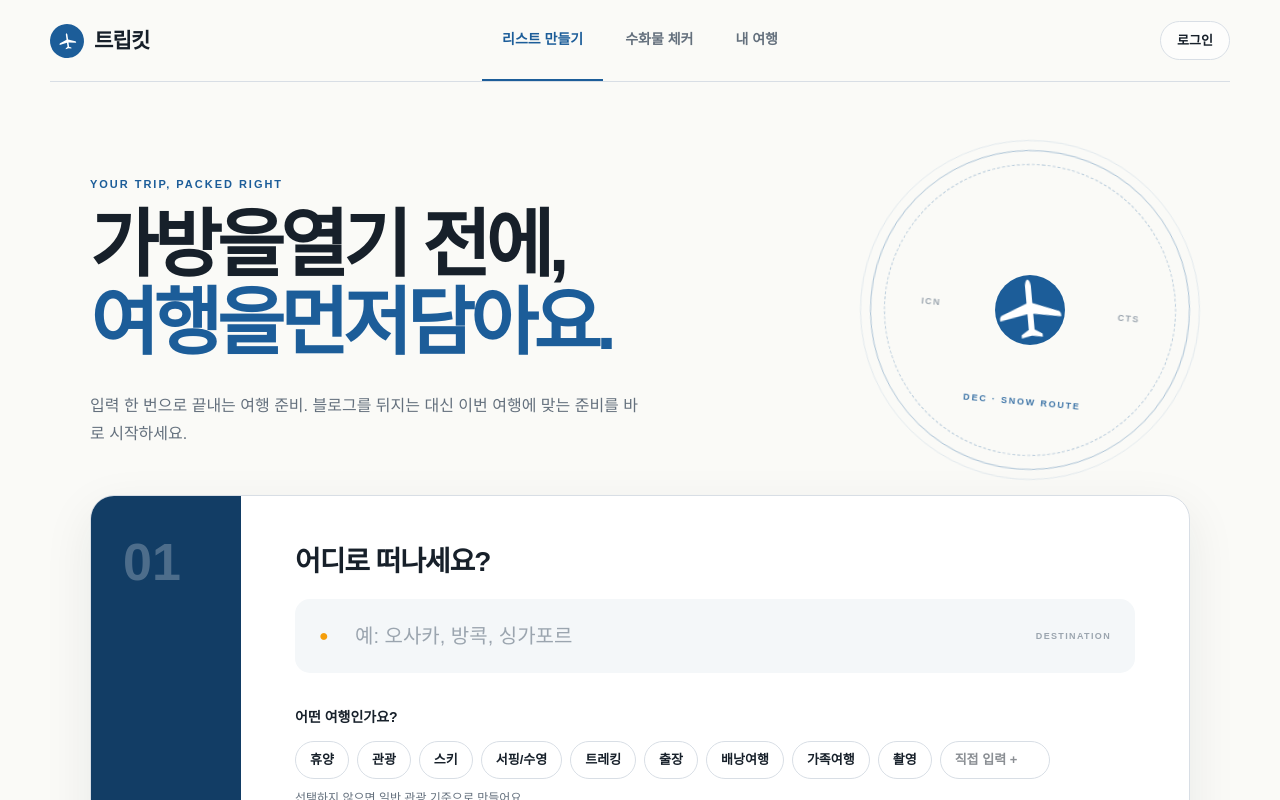
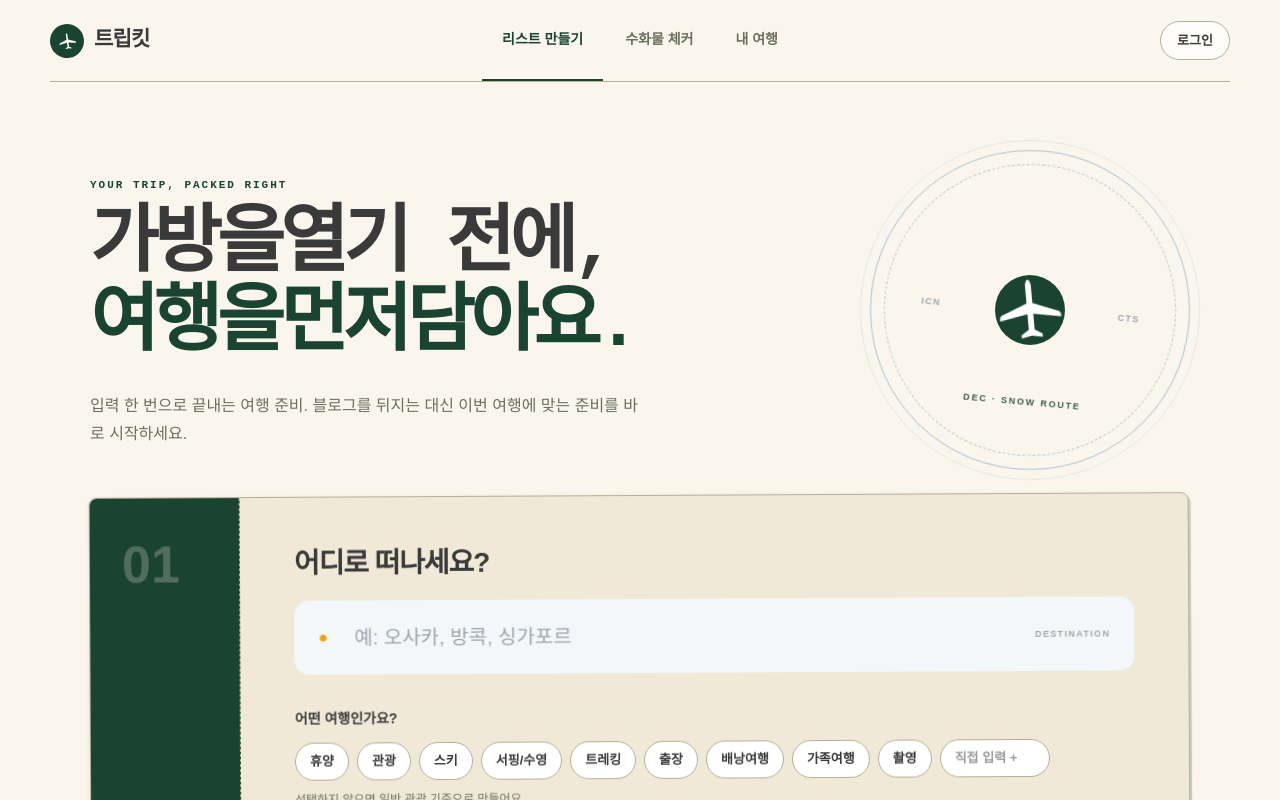
Before and after one commit to yh5870/Trapkit, a Next.js app: page / in a window 1280 px wide. Shown: the top 800 px of the page. Built offline with nearby package versions, Linux system fonts and the light colour scheme.

Commit message:
feat: 티켓 스텁 스타일로 UI 리디자인

```diff
--- a/app/globals.css
+++ b/app/globals.css
@@ -1,42 +1,46 @@
 @import "tailwindcss";
+@import url('https://fonts.googleapis.com/css2?family=Special+Elite&family=Courier+Prime:wght@400;700&family=JetBrains+Mono:wght@400;500;700&display=swap');
 
 @theme {
-  --color-trip: #1c5d99;
+  --color-trip: #1B4332;
   --color-amber: #f59e0b;
-  --color-ink: #17202a;
-  --color-line: #d8dee5;
-  --color-paper: #fafaf7;
+  --color-ink: #3A3A3A;
+  --color-line: #B8AE96;
+  --color-paper: #FAF6EE;
+  --color-card: #F0E9D8;
+  --color-stamp-red: #C1121F;
   --color-primary-navy: #1B3A5C;
   --color-accent-amber: #F4A340;
   --color-accent-amber-dark: #E8904A;
   --color-accent-blue: #4A90D9;
   --color-success-green: #34A868;
   --color-warning-coral: #E8604C;
-  --color-bg-cream: #FAF8F3;
-  --color-bg-soft-blue: #EEF2F6;
+  --color-bg-cream: #FAF6EE;
+  --color-bg-soft-blue: #E8E8E0;
 }
 
 :root {
-  --trip: #1c5d99;
-  --trip-deep: #123d65;
+  --trip: #1B4332;
+  --trip-deep: #143D27;
   --amber: #f59e0b;
-  --ink: #17202a;
-  --muted: #64707d;
-  --line: #d8dee5;
-  --paper: #fafaf7;
+  --ink: #3A3A3A;
+  --muted: #6B705C;
+  --line: #B8AE96;
+  --paper: #FAF6EE;
+  --card-bg: #F0E9D8;
   --white: #fff;
-  --sky: #e8f2f8;
-  --green: #16a34a;
-  --red: #dc2626;
-  --shadow: 0 16px 50px rgba(23, 32, 42, .08);
+  --sky: #E8E8E0;
+  --green: #1B4332;
+  --red: #C1121F;
+  --shadow: 0 4px 12px rgba(27, 67, 50, .15);
   --primary-navy: #1B3A5C;
   --accent-amber: #F4A340;
   --accent-amber-dark: #E8904A;
   --accent-blue: #4A90D9;
   --success-green: #34A868;
   --warning-coral: #E8604C;
-  --bg-cream: #FAF8F3;
-  --bg-soft-blue: #EEF2F6;
+  --bg-cream: #FAF6EE;
+  --bg-soft-blue: #E8E8E0;
 }
 
 * { box-sizing: border-box; }
@@ -45,6 +49,17 @@ body { margin: 0; background: var(--paper); color: var(--ink); font-family: "Pre
 button, input, select, textarea { font: inherit; }
 button { color: inherit; }
 button, a { -webkit-tap-highlight-color: transparent; }
+
+/* Typography */
+h1, h2, .brand, .card-index span {
+  font-family: "Special Elite", "Courier Prime", monospace;
+}
+.field-label, .item-copy, p {
+  font-family: "Pretendard Variable", Pretendard, sans-serif;
+}
+.airport-code, .progress-copy strong, .journey-progress b, .eyebrow {
+  font-family: "JetBrains Mono", "IBM Plex Mono", monospace;
+}
 button:focus-visible, input:focus-visible, select:focus-visible, textarea:focus-visible, summary:focus-visible, a:focus-visible { outline: 3px solid rgba(28, 93, 153, .28); outline-offset: 3px; }
 
 .site-header { width: min(1180px, calc(100% - 40px)); height: 82px; margin: 0 auto; display: grid; grid-template-columns: 1fr auto 1fr; align-items: center; border-bottom: 1px solid var(--line); position: relative; z-index: 20; }
@@ -82,8 +97,8 @@ h1, h2, p { overflow-wrap: break-word; }
 .route-stamp span { z-index: 1; animation: airportPulse 3.5s ease-in-out infinite; }
 .route-stamp span:last-of-type { animation-delay: 0.7s; }
 .route-stamp small { position: absolute; bottom: 62px; font-size: 9px; letter-spacing: .2em; animation: labelPulse 4s ease-in-out infinite; }
-.planner-card { margin: 25px 0 76px; background: white; border: 1px solid var(--line); border-radius: 24px; display: grid; grid-template-columns: 150px 1fr; box-shadow: var(--shadow); overflow: hidden; }
-.card-index { background: var(--trip-deep); color: white; padding: 40px 32px; display: flex; flex-direction: column; justify-content: space-between; }
+.planner-card { margin: 25px 0 76px; background: var(--card-bg); border: 1px solid var(--line); border-radius: 8px; display: grid; grid-template-columns: 150px 1fr; box-shadow: 2px 3px 0 rgba(27, 67, 50, .2), 0 1px 4px rgba(27, 67, 50, .1); overflow: hidden; transform: rotate(-0.3deg); }
+.card-index { background: var(--trip); color: var(--card-bg); padding: 40px 32px; display: flex; flex-direction: column; justify-content: space-between; border-right: 1px dashed var(--line); }
 .card-index span { font: 800 52px/1 Arial, sans-serif; opacity: .25; }
 .card-index p { margin: 0; writing-mode: vertical-rl; transform: rotate(0deg); font-size: 12px; font-weight: 800; letter-spacing: .2em; align-self: flex-start; }
 .planner-body { padding: 45px 54px 50px; }
@@ -104,7 +119,7 @@ h1, h2, p { overflow-wrap: break-word; }
 .chips button.selected { color: white; border-color: var(--accent-blue); background: var(--accent-blue); transition: background-color 0.2s ease, border-color 0.2s ease, color 0.2s ease; }
 .chips input { width: 110px; outline: 0; cursor: text; }
 .helper { margin: 10px 0 0; color: var(--muted); font-size: 12px; }
-.optional-toggle { width: 100%; border: 0; border-top: 1px dashed var(--line); border-bottom: 1px dashed var(--line); background: none; padding: 18px 0; text-align: left; font-size: 14px; font-weight: 750; cursor: pointer; }
+.optional-toggle { width: 100%; border: 0; border-top: 2px dashed var(--line); border-bottom: 2px dashed var(--line); border-image: repeating-linear-gradient(90deg, var(--line) 0, var(--line) 8px, transparent 8px, transparent 12px) 1; background: none; padding: 18px 0; text-align: left; font-size: 14px; font-weight: 750; cursor: pointer; }
 .optional-toggle > span { display: inline-grid; place-items: center; width: 22px; height: 22px; margin-right: 7px; border: 1px solid var(--line); border-radius: 50%; color: var(--trip); }
 .optional-toggle small { color: var(--muted); font-weight: 500; }
 .optional-grid { display: grid; grid-template-columns: repeat(3, 1fr); gap: 12px; padding: 20px 0 8px; }
@@ -137,11 +152,11 @@ h1, h2, p { overflow-wrap: break-word; }
 .trip-title-row input { width: min(600px, 100%); border: 0; border-bottom: 2px solid var(--trip); background: transparent; outline: 0; }
 .trip-title-row p { margin: 11px 0 0; color: var(--muted); }
 .progress-copy { text-align: right; flex-shrink: 0; }
-.progress-copy strong { display: block; color: var(--trip); font: 850 34px/1 Arial, sans-serif; }
-.progress-copy strong span { color: var(--muted); font-size: 17px; }
-.progress-copy small { color: var(--muted); font-size: 11px; }
-.progress-track { height: 5px; margin-top: 25px; background: var(--line); overflow: hidden; border-radius: 999px; }
-.progress-track span { display: block; height: 100%; background: var(--trip); border-radius: inherit; transition: width .25s ease, background-color 0.3s ease; }
+.progress-copy strong { display: block; color: var(--ink); font: 900 42px/1 "JetBrains Mono", monospace; letter-spacing: -0.02em; }
+.progress-copy strong span { color: var(--trip); font-size: 32px; }
+.progress-copy small { color: var(--muted); font-size: 12px; font-family: "JetBrains Mono", monospace; letter-spacing: 0.05em; }
+.progress-track { height: 8px; margin-top: 25px; background: rgba(184, 174, 150, 0.3); overflow: hidden; border-radius: 4px; }
+.progress-track span { display: block; height: 100%; background: var(--trip); background-image: repeating-linear-gradient(90deg, var(--trip) 0, var(--trip) 4px, rgba(27, 67, 50, 0.8) 4px, rgba(27, 67, 50, 0.8) 6px); border-radius: inherit; transition: width .25s ease, background-color 0.3s ease; }
 .progress-track.high-progress span { background: var(--success-green); }
 .tabs { display: flex; border-bottom: 1px solid var(--line); gap: 10px; margin-bottom: 32px; }
 .tabs button { position: relative; border: 0; border-bottom: 3px solid transparent; background: none; color: var(--muted); padding: 15px 21px; font-size: 14px; font-weight: 800; cursor: pointer; transition: background-color 0.2s ease, border-color 0.2s ease, color 0.2s ease; }
@@ -149,24 +164,24 @@ h1, h2, p { overflow-wrap: break-word; }
 .tabs button.active { color: var(--accent-blue); border-bottom-color: var(--accent-blue); }
 .tabs button span { margin-left: 7px; padding: 2px 7px; border-radius: 99px; background: var(--bg-soft-blue); font-size: 10px; }
 .trip-layout { display: grid; grid-template-columns: minmax(0, 1fr) 340px; gap: 30px; align-items: start; }
-.category { background: white; border: 1px solid var(--line); border-radius: 14px; margin-bottom: 11px; overflow: hidden; }
-.category summary { list-style: none; display: grid; grid-template-columns: 1fr auto 25px; align-items: center; gap: 12px; padding: 20px 22px; font-weight: 850; cursor: pointer; background: var(--bg-soft-blue); transition: background-color 0.2s ease; }
+.category { background: var(--card-bg); border: 1px solid var(--line); border-radius: 6px; margin-bottom: 11px; overflow: hidden; transform: rotate(0.2deg); box-shadow: 1px 2px 0 rgba(27, 67, 50, .15); }
+.category summary { list-style: none; display: grid; grid-template-columns: 1fr auto 25px; align-items: center; gap: 12px; padding: 20px 22px; font-weight: 850; cursor: pointer; background: rgba(27, 67, 50, .05); transition: background-color 0.2s ease; }
 .category summary:hover { background: #e8ecf0; }
 .category summary::-webkit-details-marker { display: none; }
 .category summary small { color: var(--trip); font-size: 12px; }
 .category summary i { font-style: normal; transition: transform .2s; }
 .category[open] summary i { transform: rotate(180deg); }
-.items { border-top: 1px solid var(--line); }
-.check-item { min-height: 69px; display: flex; align-items: center; gap: 13px; padding: 12px 18px; border-bottom: 1px solid #edf0f2; }
-.checkbox { width: 24px; height: 24px; flex: 0 0 auto; border: 1.5px solid #aab3bc; border-radius: 7px; background: white; color: white; font-size: 13px; font-weight: 900; cursor: pointer; transition: background-color 0.2s ease, border-color 0.2s ease; }
-.check-item.done .checkbox { border-color: var(--success-green); background: var(--success-green); }
+.items { border-top: 2px dashed var(--line); border-image: repeating-linear-gradient(90deg, var(--line) 0, var(--line) 6px, transparent 6px, transparent 10px) 1; }
+.check-item { min-height: 69px; display: flex; align-items: center; gap: 13px; padding: 12px 18px; border-bottom: 1px dashed rgba(184, 174, 150, 0.5); }
+.checkbox { width: 24px; height: 24px; flex: 0 0 auto; border: 2px solid var(--ink); border-radius: 50%; background: transparent; color: var(--ink); font-size: 16px; font-weight: 900; cursor: pointer; transition: background-color 0.2s ease, border-color 0.2s ease; }
+.check-item.done .checkbox { border-color: var(--trip); background: transparent; color: var(--trip); transform: rotate(-8deg); animation: stampIn 0.2s ease-out forwards; }
 .item-copy { min-width: 0; flex: 1; }
 .item-copy > div { display: flex; align-items: center; gap: 7px; flex-wrap: wrap; }
 .item-copy strong { font-size: 14px; }
 .item-copy > div span { color: var(--muted); font-size: 12px; }
 .item-copy em { padding: 2px 6px; border: 1px solid #9ab9ce; border-radius: 4px; color: var(--trip); font-size: 9px; font-style: normal; font-weight: 800; }
 .item-copy small { display: block; margin-top: 4px; color: var(--muted); font-size: 11px; }
-.check-item.done .item-copy { opacity: .45; text-decoration: line-through; }
+.check-item.done .item-copy { opacity: 0.7; text-decoration: none; text-decoration-thickness: 1px; text-decoration-style: wavy; text-decoration-color: var(--ink); }
 .baggage-badge { border: 0; border-radius: 6px; background: #ffe8e4; color: var(--warning-coral); padding: 6px 8px; font-size: 10px; font-weight: 800; cursor: pointer; white-space: nowrap; }
 .delete-item { width: 28px; height: 28px; border: 0; background: none; color: #a7afb7; font-size: 18px; cursor: pointer; opacity: 0; }
 .check-item:hover .delete-item, .delete-item:focus-visible { opacity: 1; }
@@ -224,14 +239,16 @@ h1, h2, p { overflow-wrap: break-word; }
 .checker-loading { height: 200px; display: grid; place-items: center; align-content: center; gap: 12px; }
 .checker-loading span { width: 30px; height: 30px; border: 3px solid var(--line); border-top-color: var(--trip); border-radius: 50%; animation: spin .7s linear infinite; }
 .checker-loading p { color: var(--muted); }
-.result-card { border: 1px solid var(--line); border-radius: 20px; background: white; overflow: hidden; box-shadow: var(--shadow); }
-.result-card > header { display: flex; justify-content: space-between; align-items: center; padding: 27px 30px; border-bottom: 1px dashed var(--line); }
+.result-card { border: 2px solid var(--line); border-radius: 6px; background: var(--card-bg); overflow: hidden; box-shadow: 2px 3px 0 rgba(27, 67, 50, .2); transform: rotate(0.3deg); position: relative; }
+.result-card > header { display: flex; justify-content: space-between; align-items: center; padding: 27px 30px; border-bottom: 3px dashed var(--line); border-image: repeating-linear-gradient(90deg, var(--line) 0, var(--line) 10px, transparent 10px, transparent 14px) 1; }
 .result-card h2 { margin: 0; font-size: 27px; letter-spacing: -.04em; }
 .source { padding: 7px 10px; border-radius: 5px; color: var(--trip); background: var(--sky); font-size: 10px; font-weight: 850; }
 .source.ai { color: #7c3aed; background: #f1eafe; }
 .verdict-grid { display: grid; grid-template-columns: 1fr 1fr; }
-.verdict { min-height: 230px; padding: 30px; border-right: 1px solid var(--line); }
+.verdict { min-height: 230px; padding: 30px; border-right: 2px dashed var(--line); border-image: repeating-linear-gradient(180deg, var(--line) 0, var(--line) 8px, transparent 8px, transparent 12px) 1; position: relative; }
 .verdict:last-child { border-right: 0; }
+.verdict.allowed::after { content: "가능"; position: absolute; top: 50%; left: 50%; transform: translate(-50%, -50%) rotate(-15deg); font-family: "Special Elite", monospace; font-size: 72px; font-weight: 900; color: var(--trip); opacity: 0.15; pointer-events: none; border: 4px solid var(--trip); padding: 8px 16px; border-radius: 8px; }
+.verdict.forbidden::after { content: "불가"; position: absolute; top: 50%; left: 50%; transform: translate(-50%, -50%) rotate(-15deg); font-family: "Special Elite", monospace; font-size: 72px; font-weight: 900; color: var(--red); opacity: 0.15; pointer-events: none; border: 4px solid var(--red); padding: 8px 16px; border-radius: 8px; }
 .verdict > span { color: var(--muted); font-size: 12px; font-weight: 800; }
 .verdict strong { display: block; margin: 27px 0 13px; font-size: 24px; }
 .verdict p { margin: 0; color: #49545f; font-size: 13px; line-height: 1.65; }
@@ -260,16 +277,16 @@ h1, h2, p { overflow-wrap: break-word; }
 .list-head { display: flex; align-items: end; justify-content: space-between; margin-bottom: 38px; }
 .list-head h1 { margin: 0; font-size: 48px; letter-spacing: -.06em; }
 .trip-cards { display: grid; gap: 13px; }
-.trip-cards article { min-height: 145px; display: grid; grid-template-columns: 75px 1fr 40px; gap: 22px; align-items: center; padding: 24px 28px; border: 1px solid var(--line); border-radius: 15px; background: white; box-shadow: 0 7px 25px rgba(23,32,42,.04); position: relative; cursor: pointer; transition: .2s ease; }
+.trip-cards article { min-height: 145px; display: grid; grid-template-columns: 75px 1fr 40px; gap: 22px; align-items: center; padding: 24px 28px; border: 1px solid var(--line); border-radius: 6px; background: var(--card-bg); box-shadow: 1px 2px 0 rgba(27, 67, 50, .15); position: relative; cursor: pointer; transition: .2s ease; transform: rotate(-0.2deg); }
 .trip-cards article:hover { transform: translateY(-3px); box-shadow: var(--shadow); border-color: #b9cbd9; }
-.journey-code { height: 60px; display: grid; place-items: center; border-right: 1px dashed var(--line); color: var(--trip); font: 850 13px/1 Arial, sans-serif; }
+.journey-code { height: 60px; display: grid; place-items: center; border-right: 2px dashed var(--line); border-image: repeating-linear-gradient(180deg, var(--line) 0, var(--line) 8px, transparent 8px, transparent 12px) 1; color: var(--trip); font: 850 13px/1 "JetBrains Mono", monospace; }
 .journey-main h2 { margin: 0; font-size: 21px; letter-spacing: -.035em; }
 .journey-main > p { margin: 6px 0 17px; color: var(--muted); font-size: 12px; }
 .journey-main > input { width: 100%; border: 0; border-bottom: 2px solid var(--trip); font-size: 20px; font-weight: 800; outline: 0; }
 .journey-progress { display: grid; grid-template-columns: 1fr 42px; align-items: center; gap: 12px; }
-.journey-progress > span { height: 4px; background: var(--line); border-radius: 5px; overflow: hidden; }
-.journey-progress i { display: block; height: 100%; background: var(--trip); }
-.journey-progress b { color: var(--muted); font-size: 10px; }
+.journey-progress > span { height: 6px; background: rgba(184, 174, 150, 0.3); border-radius: 3px; overflow: hidden; }
+.journey-progress i { display: block; height: 100%; background: var(--trip); background-image: repeating-linear-gradient(90deg, var(--trip) 0, var(--trip) 2px, rgba(27, 67, 50, 0.8) 2px, rgba(27, 67, 50, 0.8) 3px); }
+.journey-progress b { color: var(--ink); font-size: 11px; font-family: "JetBrains Mono", monospace; }
 .more { border: 0; background: none; color: var(--muted); cursor: pointer; letter-spacing: 2px; }
 .card-menu { position: absolute; z-index: 2; right: 25px; top: 72px; width: 120px; padding: 5px; border: 1px solid var(--line); border-radius: 10px; background: white; box-shadow: var(--shadow); }
 .card-menu button { width: 100%; border: 0; background: none; padding: 9px 10px; text-align: left; font-size: 12px; cursor: pointer; }
@@ -323,6 +340,7 @@ h1, h2, p { overflow-wrap: break-word; }
 
 @keyframes takeoff { 0% { transform: translate(0, 0) rotate(-8deg); } 65%, 100% { transform: translate(330px, -70px) rotate(-18deg); opacity: 0; } }
 @keyframes spin { to { transform: rotate(360deg); } }
+@keyframes stampIn { 0% { transform: scale(1.3) rotate(12deg); } 100% { transform: scale(1) rotate(-8deg); } }
 
 @media (max-width: 800px) {
   .site-header { width: calc(100% - 28px); height: 68px; grid-template-columns: 1fr auto; }
@@ -385,6 +403,7 @@ h1, h2, p { overflow-wrap: break-word; }
 
 @media (prefers-reduced-motion: reduce) {
   *, *::before, *::after { scroll-behavior: auto !important; animation-duration: .01ms !important; animation-iteration-count: 1 !important; transition-duration: .01ms !important; }
+  .checkbox { animation: none !important; transform: none !important; }
 }
 
 /* Homepage animations */
```
